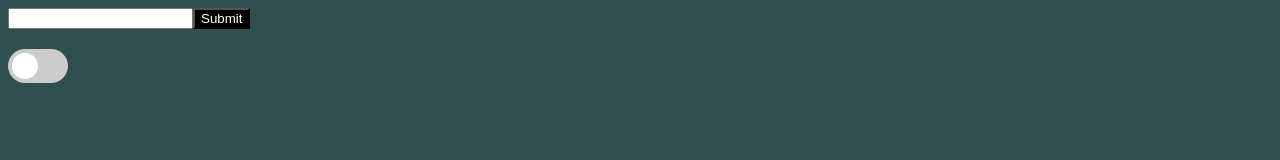
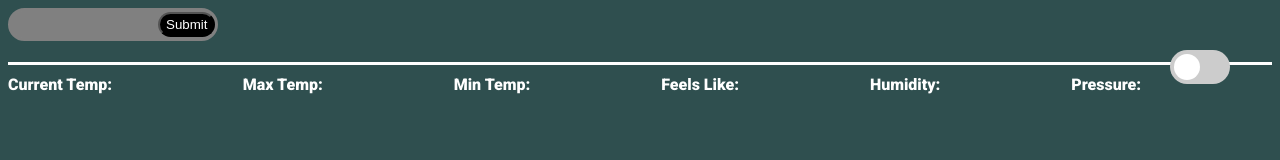
Before and after one commit to trevcyb/weather_app, a plain HTML site: page index.html in a window 1280 px wide. Both pictures are taken after typing "Sample" into the empty fields and a click on the button "Submit". Drawn offline with Linux system fonts and the light colour scheme; no server answers.

Commit message:
add F btn and other styles

```diff
--- a/index.html
+++ b/index.html
@@ -2,6 +2,8 @@
 <!DOCTYPE html>
 <html lang="en">
 <link rel="stylesheet" href="styles.css">
+<link rel="preconnect" href="https://fonts.gstatic.com">
+<link href="https://fonts.googleapis.com/css2?family=Roboto:wght@900&display=swap" rel="stylesheet">
 <head>
   <meta charset="UTF-8">
   <title>Document</title>
--- a/styles.css
+++ b/styles.css
@@ -1,7 +1,6 @@
 html {
     background-color: darkslategrey;
 }
-
 
 #searchButton {
     background-color: black;
@@ -10,8 +9,10 @@ html {
 
 /* The switch - the box around the slider */
 .switch {
-    position: relative;
+    position: absolute;
     display: inline-block;
+    right: 50px;
+    top: 50px;
     width: 60px;
     height: 34px;
 }
@@ -63,3 +64,59 @@ html {
     -ms-transform: translateX(26px);
     transform: translateX(26px);
 }
+
+h1 {
+    font-family: 'Roboto', sans-serif;
+    color: white;
+}
+
+h2 {
+    font-family: 'Roboto', sans-serif;
+    color: white;
+}
+
+h4 {
+    font-family: 'Roboto', sans-serif;
+    color: white;
+}
+
+#countryDiv {
+    border-bottom: 3px solid white;
+}
+
+#tempDiv {
+    display: grid;
+    grid-template-rows: 20px auto;
+    grid-template-columns: auto auto auto auto auto auto;
+}
+
+.info {
+    margin-top: 10px;
+}
+
+#searchBar {
+    outline: none;
+    border: 3px solid gray;
+    border-radius: 30px;
+    background-color: gray;
+    color: white;
+    width: 200px;
+    height: 25px;
+    z-index: 0;
+}
+
+#searchButton {
+    position: absolute;
+    top: 12px;
+    left: 158px;
+    z-index: 1;
+    border-radius: 30px;
+    outline: none;
+    height: 25px;
+}
+
+#searchButton:hover {
+    transition: ease 1s;
+    background-color: white;
+    color: black;
+}
--- a/weather.js
+++ b/weather.js
@@ -27,29 +27,29 @@ function processData(data) {
     let temp_C = Math.round(data.main.temp - 273);
     let temp_F = Math.round((temp_C * (9/5)) + 32);
 
-    document.getElementById("tempCel").innerText = "Current Temperature: " + temp_C + "\xB0" + "C";
-    document.getElementById("tempFar").innerText = "Current Temperature: " + temp_F + "\xB0" + "F";
+    document.getElementById("tempCel").innerText = temp_C + "\xB0" + "C";
+    document.getElementById("tempFar").innerText = temp_F + "\xB0" + "F";
 
     let maxtemp_C = Math.round(data.main.temp_max - 273);
     let maxtemp_F = Math.round((maxtemp_C * (9/5)) + 32);
 
-    document.getElementById("maxtempCel").innerText = "Max Temperature: " + maxtemp_C + "\xB0" + "C";
-    document.getElementById("maxtempFar").innerText = "Max Temperature: " + maxtemp_F + "\xB0" + "F";
+    document.getElementById("maxtempCel").innerText = maxtemp_C + "\xB0" + "C";
+    document.getElementById("maxtempFar").innerText = maxtemp_F + "\xB0" + "F";
 
     let mintemp_C = Math.round(data.main.temp_min - 273);
     let mintemp_F = Math.round((mintemp_C * (9/5)) + 32);
 
-    document.getElementById("mintempCel").innerText = "Min Temperature: " + mintemp_C + "\xB0" + "C";
-    document.getElementById("mintempFar").innerText = "Min Temperature: " + mintemp_F + "\xB0" + "F";
+    document.getElementById("mintempCel").innerText = mintemp_C + "\xB0" + "C";
+    document.getElementById("mintempFar").innerText = mintemp_F + "\xB0" + "F";
 
     let feelslike_C = Math.round(data.main.feels_like - 273);
     let feelslike_F = Math.round((feelslike_C * (9/5)) + 32);
 
-    document.getElementById("feelslikeCel").innerText = "Feels Like: " + feelslike_C + "\xB0" + "C";
-    document.getElementById("feelslikeFar").innerText = "Feels Like: " + feelslike_F + "\xB0" + "F";
+    document.getElementById("feelslikeCel").innerText = feelslike_C + "\xB0" + "C";
+    document.getElementById("feelslikeFar").innerText = feelslike_F + "\xB0" + "F";
 
-    document.getElementById("humidity").innerText = "Humidity: " + data.main.humidity + "%";
-    document.getElementById("pressure").innerText = "Pressure: " + data.main.pressure + " hPa";
+    document.getElementById("humidity").innerText = data.main.humidity + "%";
+    document.getElementById("pressure").innerText = data.main.pressure + " hPa";
 
     document.getElementById("city").innerText = data.name + ", " + data.sys.country;
 }
@@ -58,12 +58,13 @@ function processData(data) {
 function createDisplay() {
     const displayDiv = document.createElement("div");
     displayDiv.id = "displayDiv";
+    displayDiv.style.display = "none";
 
     const countryDiv = document.createElement("div");
     countryDiv.id = "countryDiv";
     displayDiv.appendChild(countryDiv);
 
-    const city = document.createElement("h2");
+    const city = document.createElement("h1");
     city.id = "city";
     countryDiv.appendChild(city);
 
@@ -71,49 +72,101 @@ function createDisplay() {
     tempDiv.id = "tempDiv";
     displayDiv.appendChild(tempDiv);
 
+    const tempInfo = document.createElement("h4");
+    tempInfo.innerText = "Current Temp:"
+    tempInfo.classList.add("info");
+    tempInfo.id = "tempInfo";
+    tempDiv.appendChild(tempInfo);
+
+    const maxtempInfo = document.createElement("h4");
+    maxtempInfo.innerText = "Max Temp:";
+    maxtempInfo.classList.add("info");
+    maxtempInfo.id = "maxtempInfo";
+    tempDiv.appendChild(maxtempInfo);
+
+    const mintempInfo = document.createElement("h4");
+    mintempInfo.innerText = "Min Temp:";
+    mintempInfo.classList.add("info");
+    mintempInfo.id = "mintempInfo";
+    tempDiv.appendChild(mintempInfo);
+
+    const feelslikeInfo = document.createElement("h4");
+    feelslikeInfo.innerText = "Feels Like:";
+    feelslikeInfo.classList.add("info");
+    feelslikeInfo.id = "feelslikeInfo";
+    tempDiv.appendChild(feelslikeInfo);
+
+    const humidityInfo = document.createElement("h4");
+    humidityInfo.innerText = "Humidity:";
+    humidityInfo.classList.add("info");
+    humidityInfo.id = "humidityInfo";
+    tempDiv.appendChild(humidityInfo);
+
+    const pressureInfo = document.createElement("h4");
+    pressureInfo.innerText = "Pressure:";
+    pressureInfo.classList.add("info");
+    pressureInfo.id = "pressureInfo";
+    tempDiv.appendChild(pressureInfo);
+
     const tempCel = document.createElement("h2");
     tempCel.id = "tempCel";
+    tempCel.classList.add = "winfo";
     tempDiv.appendChild(tempCel);
 
     const tempFar = document.createElement("h2");
     tempFar.id = "tempFar";
+    tempFar.classList.add = "winfo";
+    tempFar.style.display = "none";
     tempDiv.appendChild(tempFar);
 
     const maxtempCel = document.createElement("h2");
     maxtempCel.id = "maxtempCel";
+    maxtempCel.classList.add = "winfo";
     tempDiv.appendChild(maxtempCel);
 
     const maxtempFar = document.createElement("h2");
     maxtempFar.id = "maxtempFar";
+    maxtempFar.classList.add = "winfo";
+    maxtempFar.style.display = "none";
     tempDiv.appendChild(maxtempFar);
 
     const mintempCel = document.createElement("h2");
     mintempCel.id = "mintempCel";
+    mintempCel.classList.add = "winfo";
     tempDiv.appendChild(mintempCel);
 
     const mintempFar = document.createElement("h2");
     mintempFar.id = "mintempFar";
+    mintempFar.classList.add = "winfo";
+    mintempFar.style.display = "none";
     tempDiv.appendChild(mintempFar);
 
     const feelslikeCel = document.createElement("h2");
     feelslikeCel.id = "feelslikeCel";
+    feelslikeCel.classList.add = "winfo";
     tempDiv.appendChild(feelslikeCel);
 
     const feelslikeFar = document.createElement("h2");
     feelslikeFar.id = "feelslikeFar";
+    feelslikeFar.classList.add = "winfo";
+    feelslikeFar.style.display = "none";
     tempDiv.appendChild(feelslikeFar);
 
     const humidity = document.createElement("h2");
     humidity.id = "humidity";
+    humidity.classList.add = "winfo";
     tempDiv.appendChild(humidity);
 
     const pressure = document.createElement("h2");
     pressure.id = "pressure";
+    pressure.classList.add = "winfo";
     tempDiv.appendChild(pressure);
 
     const switchLabel = document.createElement("label");
     switchLabel.classList.add("switch");
-    tempDiv.appendChild(switchLabel);
+    switchLabel.id = "switchLabel";
+    switchLabel.style.display = "none";
+    countryDiv.appendChild(switchLabel);
 
     const switchInput = document.createElement("input");
     switchInput.type = "checkbox";
@@ -130,6 +183,8 @@ function addLocation() {
     let searchLocation = searchBar.value;
     getData(searchLocation);
     searchBar.value = "";
+    document.getElementById("switchLabel").style.display = "inline-block";
+    document.getElementById("displayDiv").style.display = "block";
 }
 
 function pageLoad() {
```
Lines whose indentation alone changed are shown as unchanged.
